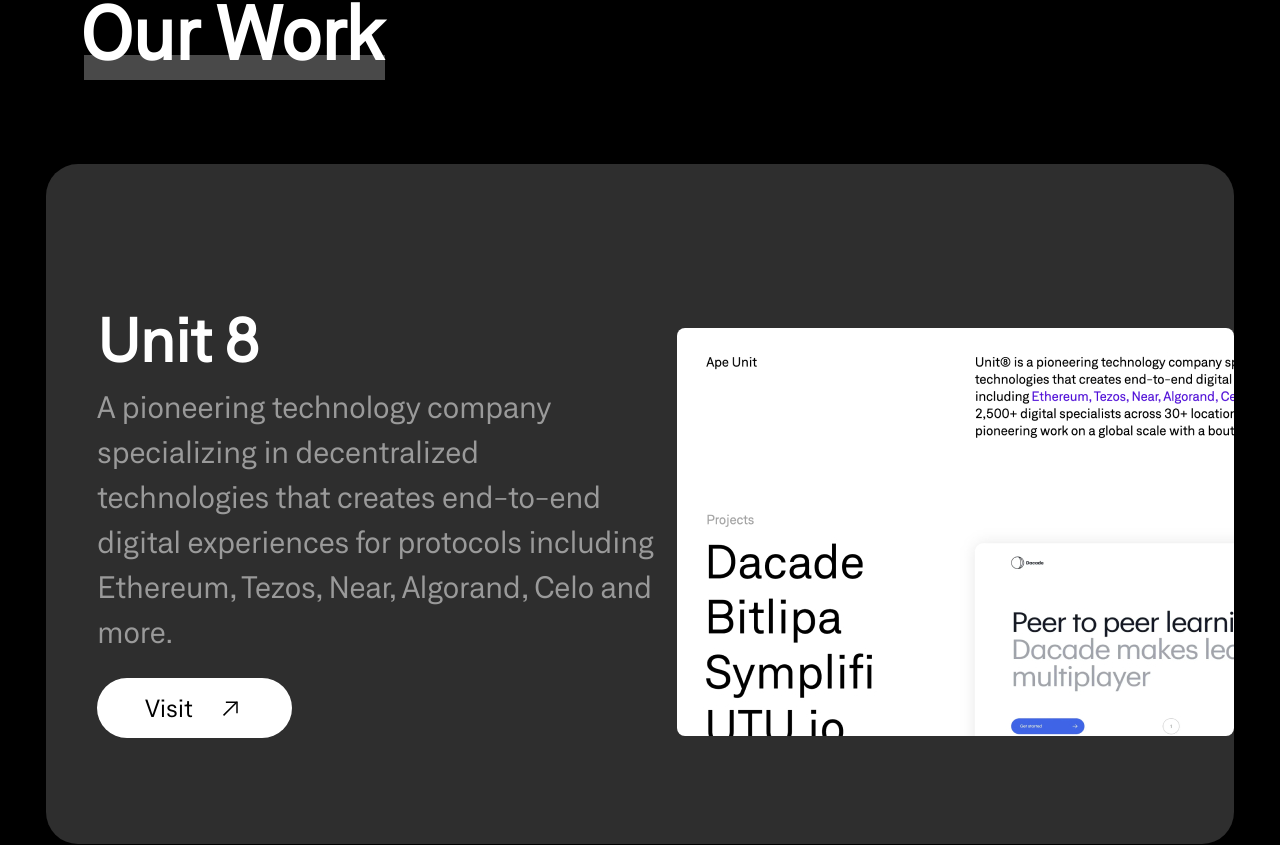
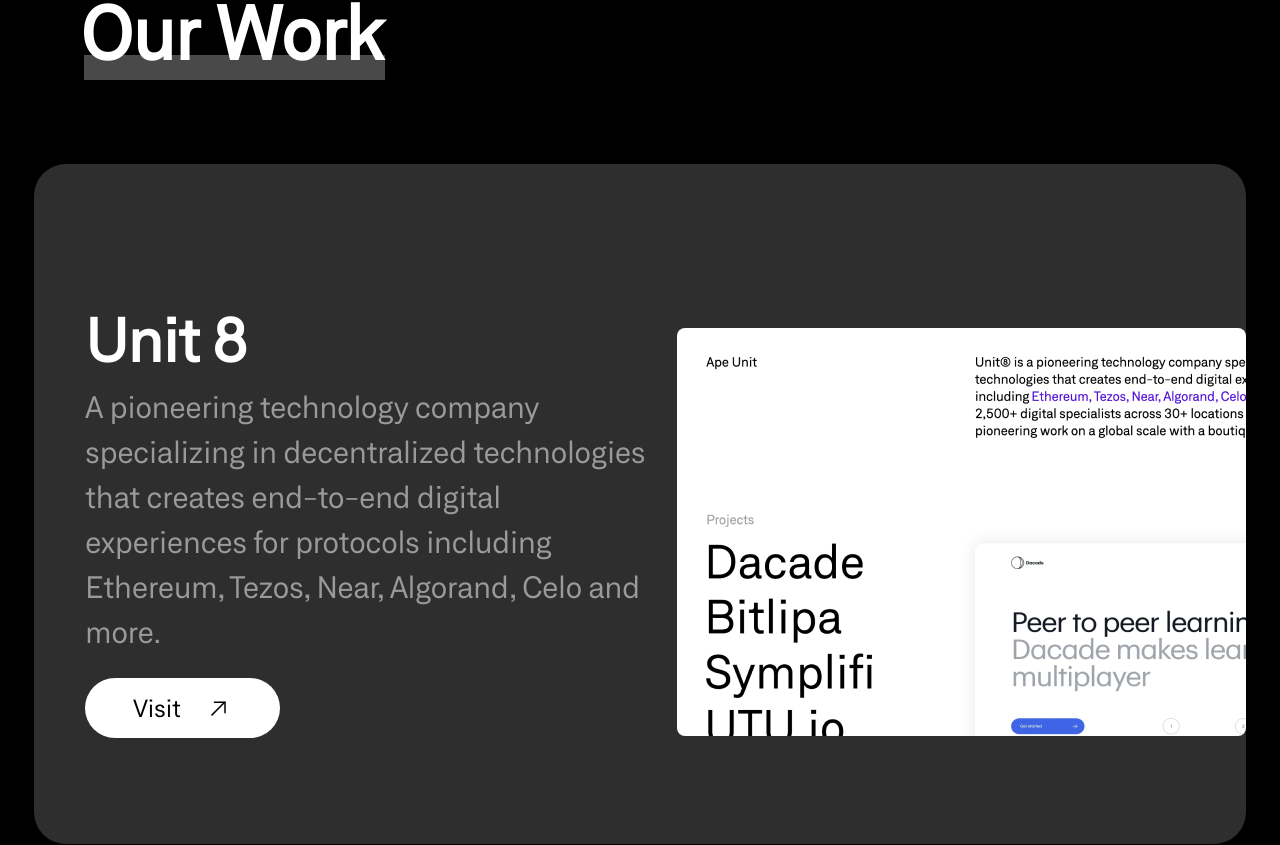
Before and after one commit to TheGymRwanda/unitA, a Next.js app: page / in a window 1280 px wide. Shown: the part 1784-2629 px from the top of the page. Built offline with nearby package versions, Linux system fonts and the light colour scheme.

Commit message:
fix: remove duplicate wrapper

```diff
--- a/components/sections/homepage/Project/index.jsx
+++ b/components/sections/homepage/Project/index.jsx
@@ -2,6 +2,7 @@
 import Wrapper from '/components/layouts/Wrapper';
 import Projectcard from './Projectcard';
 import Title from '/components/ui/Title';
+
 const project = () => {
   return (
     <>
@@ -9,11 +10,11 @@
         <div className='pb-2.5 mt-11.25 md:mt-12 xl:mt-34.5 md:pb-6 xl:pb-24'>
           <Title>Our Work</Title>
         </div>
-      </Wrapper>
-      <Wrapper size='small'>
-        {PROJECT.map((element, index) => (
-          <Projectcard {...element} key={index} />
-        ))}
+        <div className="xl:-mx-20 -1.xl:-mx-11.5">
+          {PROJECT.map((element, index) => (
+            <Projectcard {...element} key={index} />
+          ))}
+        </div>
       </Wrapper>
     </>
   );
--- a/tailwind.config.js
+++ b/tailwind.config.js
@@ -39,6 +39,7 @@
         '1.05/2': '55%',
       },
       screens: {
+        '-1.xl': '1279px',
         '1.1xl': '80.0625rem',
       },
       borderRadius: {
@@ -64,6 +65,7 @@
         5.57: '1.4375rem',
         6.25: '1.5625rem',
         6.5: '1.625rem',
+        8.5: '2.125rem',
         8.75: '2.1875rem',
         9.25: '2.3125rem',
         11.25: '2.8125rem',
```
